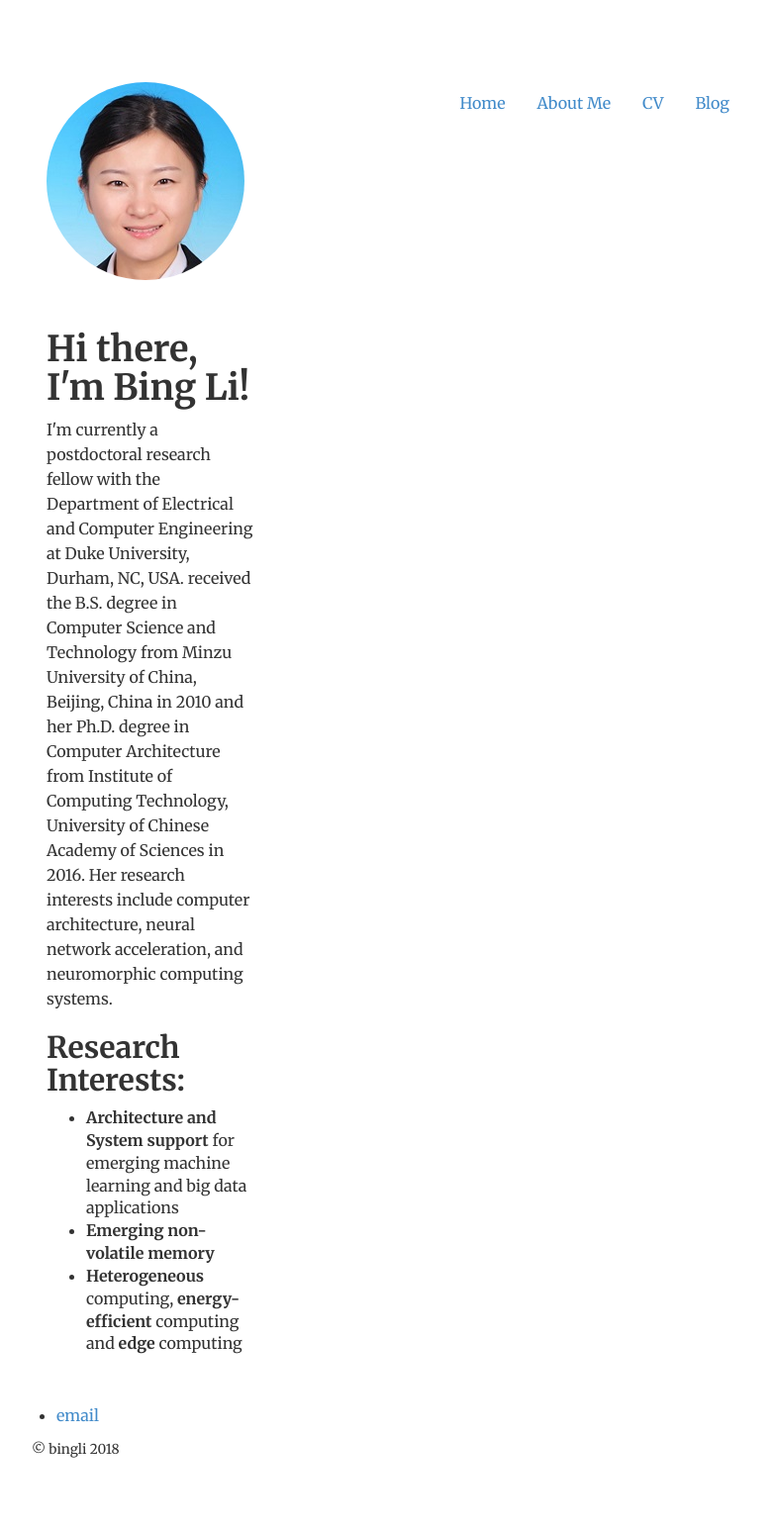
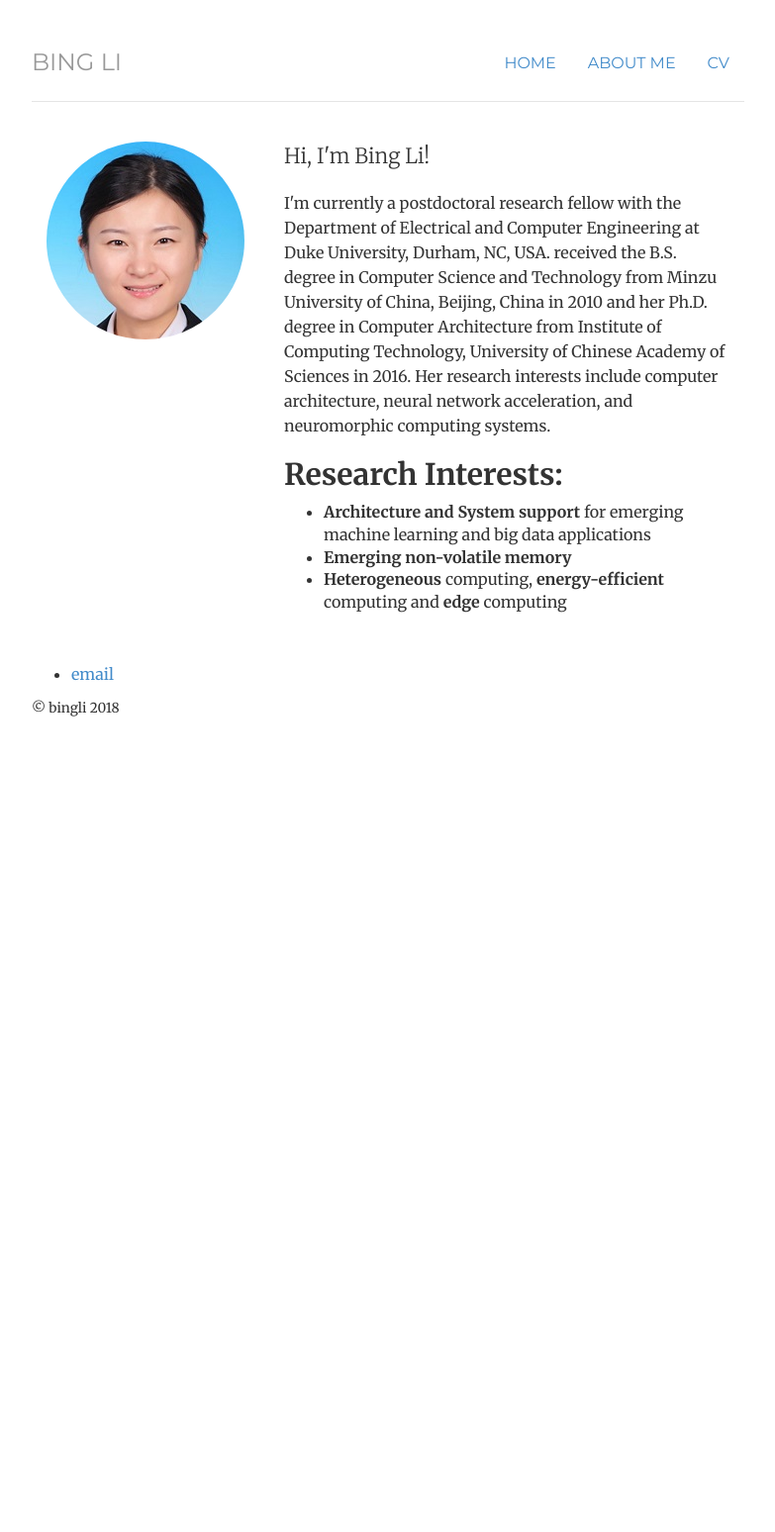
Before and after one commit to libingict/libingict.github.io, a Jekyll site: the page built from index.html, in a window 1280 px wide. Shown: the whole page at 99% size, without its empty margins (248-1031 px from the left). Built offline with Jekyll 4.4.1, drawn with Linux system fonts in a browser that asks for light colours; after the commit the page ends 900 px from its top, so only the background shows below that.

Commit message:
update index and default

```diff
--- a/_layouts/default.html
+++ b/_layouts/default.html
@@ -19,23 +19,26 @@
 
 　　<body>
 			<div class="container">
-						<nav>
+				<div class="header">
 		    		<ul class="nav nav-pills pull-right">
 		        		<li class="{{ page.cv }}"><a href="/" title = "CV">Home</a></li>
 			        	<li><a href="/about">About Me</a></li>
 		        		<li><a href="/cv">CV</a></li>
-	        		<li><a href="/blog">Blog</a></li>
+		        		<!-- <li><a href="/blog">Blog</a></li> -->
 		    		</ul>
+		    		<h3 class="text-muted"><a href="/">Bing Li</a></h3>
+				</div><!-- /.contheaderainer -->
 			{{ content }}
-
-
 			<footer>
-		    		<ul class="row">
+				<div class="row">
+					<div class="col-sm-8">
+		    		<ul>
 		        		<li><a href="mailto:bing.li.ecc@duke.edu">email</a></li>
 					</ul>
-					<div class="row">
+					</div>
 					<div class="col-sm-8">
 						<p><small>&copy; bingli 2018</small></p>
+					</div>
 				</div>
 				</footer>
 			</div><!-- /.container -->
--- a/index.html
+++ b/index.html
@@ -1,12 +1,17 @@
 ---
 layout: default
 title: Bing Li's Homepage
+title: jmcglone.com
+cv: passive
+notes: passive
+contact: passive
 ---
 <div class="row marketing">
   <div class="col-sm-4">
     <img  class="img-circle avatar" alt="Bing Li" src="img/bingli-photo.jpg">
-
-	<h1>Hi there, I'm Bing Li!</h1>
+  </div>
+  <div class="col-sm-8">
+	<p class="lead">Hi, I'm Bing Li!</p>
 	<p>
 		I'm currently a postdoctoral research fellow with the Department of Electrical and Computer Engineering at Duke University, Durham, NC, USA. received the B.S. degree in Computer Science and Technology from Minzu University of China, Beijing, China in 2010 and her Ph.D. degree in Computer Architecture from Institute of Computing Technology, University of Chinese Academy of Sciences in 2016. Her research interests include computer architecture, neural network acceleration, and neuromorphic computing systems.
 	</p>
@@ -16,6 +21,7 @@ title: Bing Li's Homepage
     <li><strong>Emerging non-volatile memory</strong></li>
     <li><strong>Heterogeneous</strong> computing, <strong>energy-efficient</strong> computing and <strong>edge</strong> computing</li>
   </ul>
-  </div>
+</div>
+
 
 </div><!-- /.blurb -->
```
Lines whose indentation alone changed are shown as unchanged.
